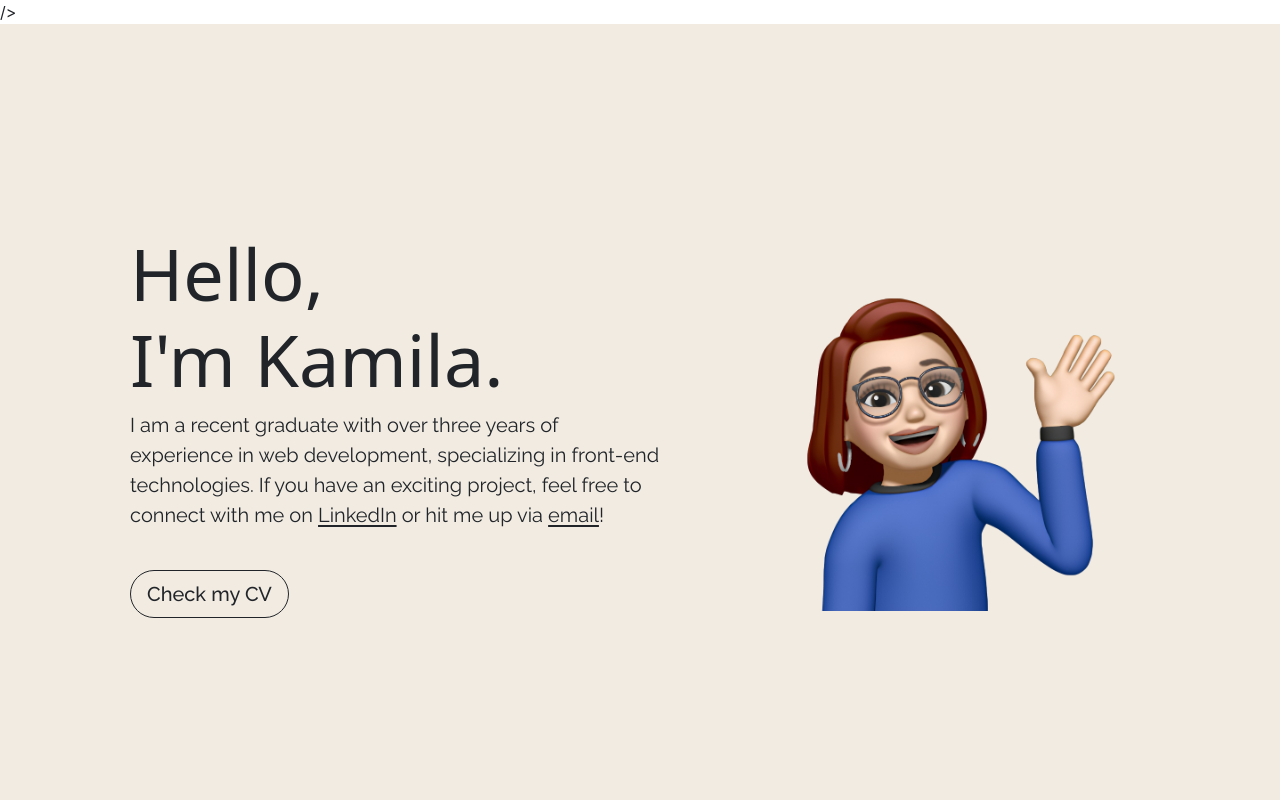
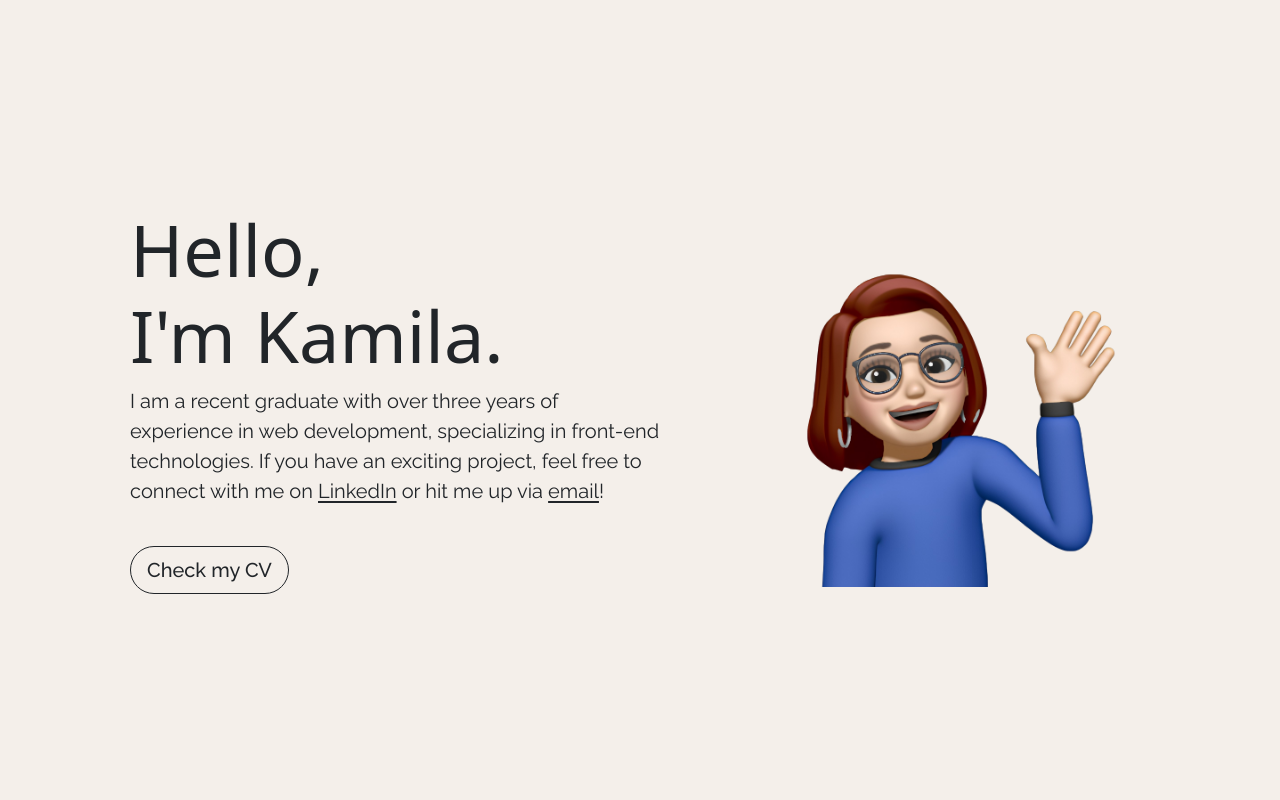
Before and after one commit to iamkaraman/my-web-app, a React (Create React App) app: page / in a window 1280 px wide. Shown: the top 800 px of the page. Built offline with nearby package versions, Linux system fonts and the light colour scheme; a web font is replaced by a local one.

Commit message:
changed the background colour & removed typo

```diff
--- a/public/index.html
+++ b/public/index.html
@@ -31,7 +31,6 @@
       href="https://fonts.googleapis.com/css2?family=Raleway:ital,wght@0,100..900;1,100..900&display=swap&family=The+Girl+Next+Door&display=swap"
       rel="stylesheet"
     />
-    />
   </head>
   <body>
     <noscript>You need to enable JavaScript to run this app.</noscript>
--- a/src/App.css
+++ b/src/App.css
@@ -1,5 +1,5 @@
 #root {
-  background-color: #f2ebe2;
+  background-color: #f4efea;
 }
 
 .greeting-header {
```
